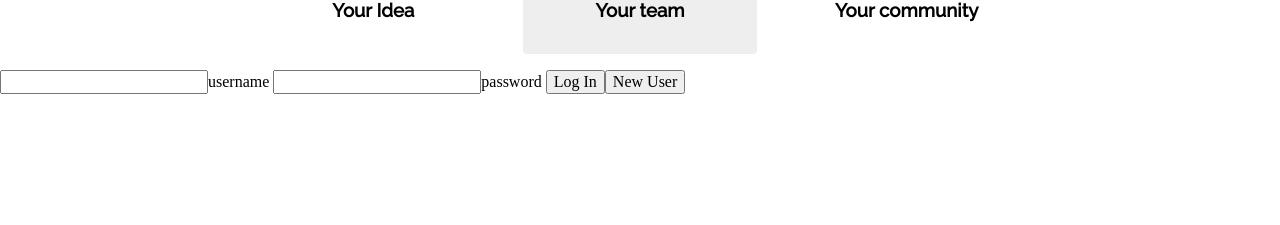
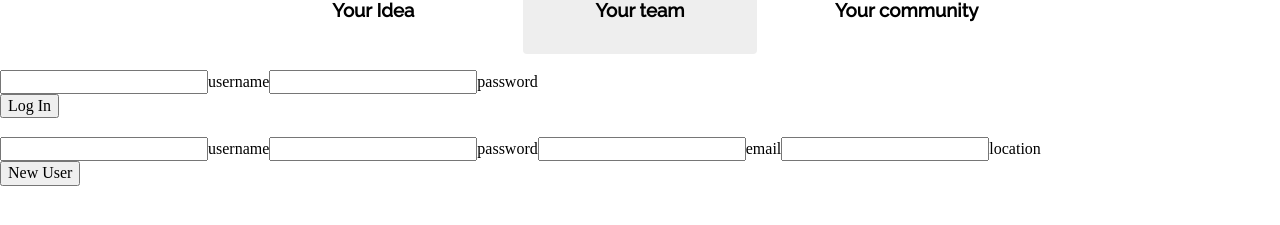
Before and after one commit to alexszeliga/crowdfunder, a React (Create React App) app in the folder client/: page / in a window 1280 px wide. Shown: the part 423-648 px from the top of the page. Built offline with nearby package versions, Linux system fonts and the light colour scheme; no server answers; a web font is replaced by a local one.

Commit message:
added scope to readme, refined formTest

```diff
--- a/client/src/App.js
+++ b/client/src/App.js
@@ -4,7 +4,7 @@ import React, { Component } from "react";
 import Nav from "./components/nav";
 import Hero from "./components/body/hero";
 import ThreeUp from "./components/body/threeUp";
-import DbTest from "./components/dbTest/dbTest";
+import FormTest from "./components/formTest/formTest";
 import { library } from "@fortawesome/fontawesome-svg-core";
 // import { FontAwesomeIcon } from "@fortawesome/react-fontawesome";
 import {
@@ -126,7 +126,7 @@ class App extends Component {
         <Nav clientWidth={this.state.clientWidth} />
         <Hero clientWidth={this.state.clientWidth} />
         <ThreeUp clientWidth={this.state.clientWidth} />
-        <DbTest />
+        <FormTest />
       </div>
     );
   }
--- a/client/src/components/dbTest/dbTest.jsx
+++ /dev/null
@@ -1,74 +0,0 @@
-import React, { Component } from "react";
-import axios from "axios";
-
-class DbTest extends Component {
-  constructor(props) {
-    super(props);
-
-    this.state = {
-      usernameInput: "",
-      passwordInput: ""
-    };
-    this.handleClickLogIn = e => {
-      e.preventDefault();
-      axios
-        .post("/api/user-login", {
-          username: "hashalexRealTest",
-          password: "password"
-        })
-        .then(function(res) {
-          console.log(res);
-        })
-        .catch(function(error) {
-          console.log(error);
-        });
-    };
-    this.handleClickNewUser = e => {
-      e.preventDefault();
-      axios
-        .post("/api/user", {
-          username: "hashalexRealTest",
-          password: "password"
-        })
-        .then(function(res) {
-          console.log(res);
-        })
-        .catch(function(error) {
-          console.log(error);
-        });
-    };
-    this.handleInputChange = e => {
-      const { name, value } = e.target;
-      this.setState({
-        [name]: value
-      });
-    };
-  }
-  componentDidMount() {
-    axios.get("/api/all-users").then(function(response) {
-      console.log(response);
-    });
-  }
-  render() {
-    return (
-      <form>
-        <input
-          name="usernameInput"
-          onChange={this.handleInputChange}
-          value={this.state.usernameInput}
-        />
-        <label>username {this.state.usernameInput}</label>
-        <input
-          name="passwordInput"
-          onChange={this.handleInputChange}
-          value={this.state.passwordInput}
-        />
-        <label>password {this.state.passwordInput}</label>
-        <button onClick={this.handleClickLogIn}>Log In</button>
-        <button onClick={this.handleClickNewUser}>New User</button>
-      </form>
-    );
-  }
-}
-
-export default DbTest;
--- /dev/null
+++ b/client/src/components/formTest/formTest.jsx
@@ -0,0 +1,108 @@
+import React, { Component } from "react";
+import axios from "axios";
+
+class FormTest extends Component {
+  state = {
+    usernameSignInInput: "",
+    passwordSignInInput: "",
+    usernameNewUserInput: "",
+    passwordNewUserInput: "",
+    emailNewUserInput: "",
+    locationNewUserInput: ""
+  };
+  handleClickLogIn = e => {
+    e.preventDefault();
+    axios
+      .post("/api/user-login", {
+        username: this.state.usernameSignInInput,
+        password: this.state.passwordSignInInput
+      })
+      .then(function(res) {
+        console.log(res);
+      })
+      .catch(function(error) {
+        console.log(error);
+      });
+  };
+  handleClickNewUser = e => {
+    e.preventDefault();
+    axios
+      .post("/api/user", {
+        username: this.state.usernameNewUserInput,
+        password: this.state.passwordNewUserInput,
+        email: this.state.emailNewUserInput,
+        location: this.state.locationNewUserInput
+      })
+      .then(function(res) {
+        console.log(res);
+      })
+      .catch(function(error) {
+        console.log(error);
+      });
+  };
+  handleInputChange = e => {
+    const { name, value } = e.target;
+    this.setState({
+      [name]: value
+    });
+  };
+
+  componentDidMount() {
+    axios.get("/api/all-users").then(function(response) {
+      console.log(response);
+    });
+  }
+  render() {
+    return (
+      <div>
+        <form>
+          <input
+            name="usernameSignInInput"
+            onChange={this.handleInputChange}
+            value={this.state.usernameSignInInput}
+          />
+          <label>username</label>
+          <input
+            name="passwordSignInInput"
+            onChange={this.handleInputChange}
+            value={this.state.passwordSignInInput}
+          />
+          <label>password</label>
+          <br />
+          <button onClick={this.handleClickLogIn}>Log In</button>
+        </form>
+        <br />
+        <form>
+          <input
+            name="usernameNewUserInput"
+            onChange={this.handleInputChange}
+            value={this.state.usernameNewUserInput}
+          />
+          <label>username</label>
+          <input
+            name="passwordNewUserInput"
+            onChange={this.handleInputChange}
+            value={this.state.passwordNewUserInput}
+          />
+          <label>password</label>
+          <input
+            name="emailNewUserInput"
+            onChange={this.handleInputChange}
+            value={this.state.emailNewUserInput}
+          />
+          <label>email</label>
+          <input
+            name="locationNewUserInput"
+            onChange={this.handleInputChange}
+            value={this.state.locationNewUserInput}
+          />
+          <label>location</label>
+          <br />
+          <button onClick={this.handleClickNewUser}>New User</button>
+        </form>
+      </div>
+    );
+  }
+}
+
+export default FormTest;
```
Also changed, not shown: 2 other files (tests, documents, lock files or other folders).
